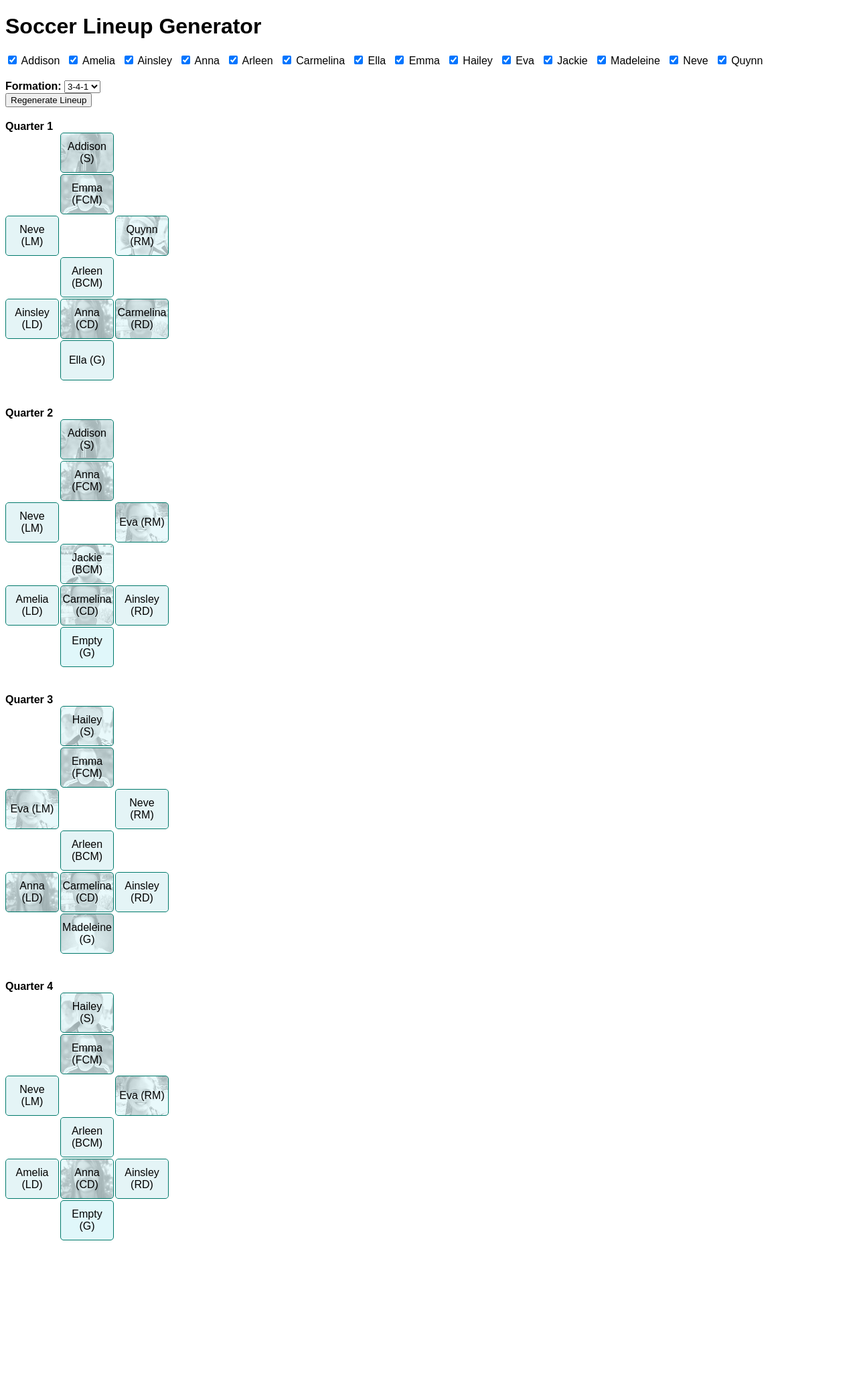
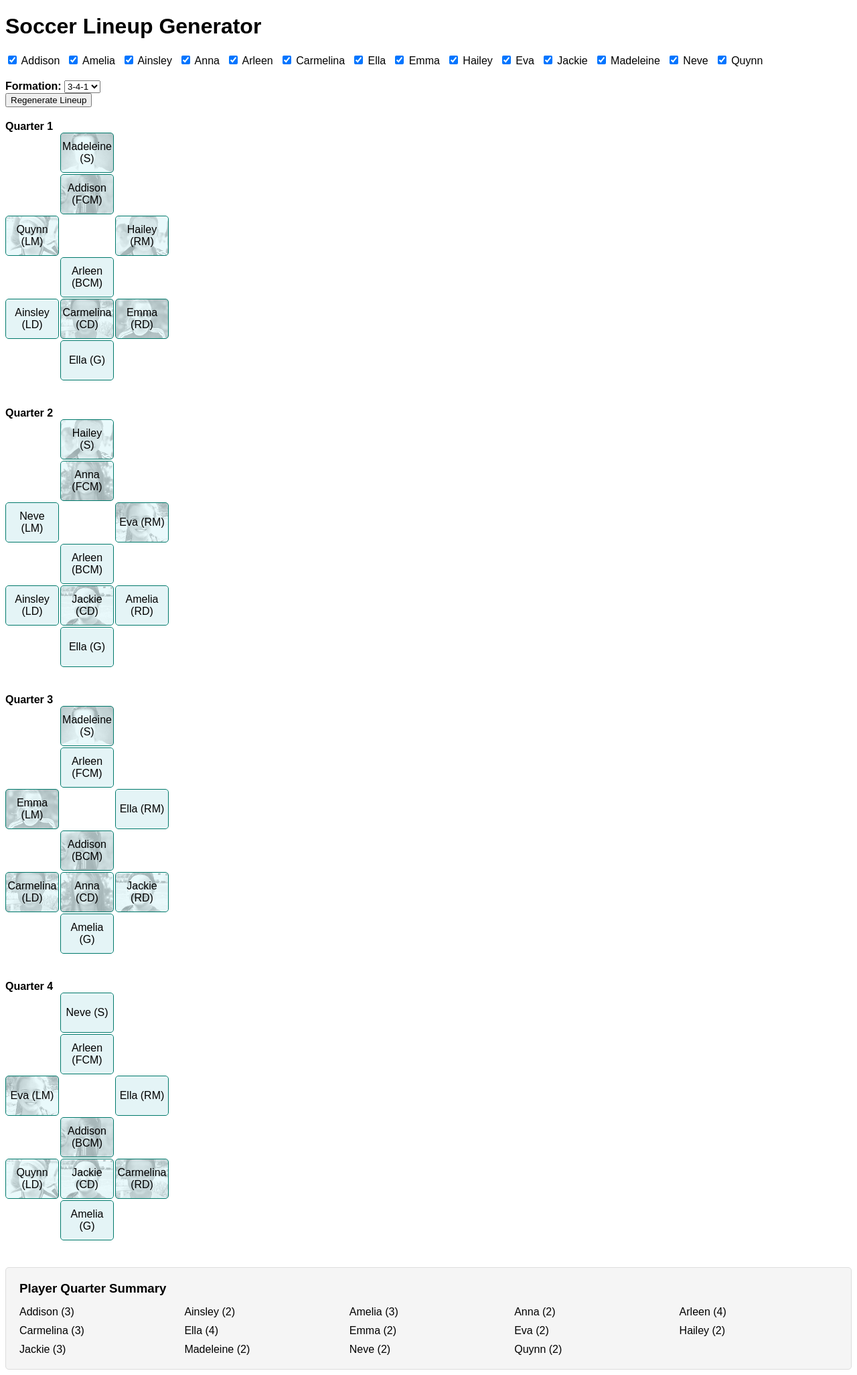
Before and after one commit to jasonlanderson/jasonlanderson.github.io, a Jekyll site: the page wildcats.html, which Jekyll copies as it is, in a window 1280 px wide. Shown: the whole page at 67% size. Built offline with Jekyll 4.4.1, drawn with Linux system fonts in a browser that asks for light colours; before the commit the page ends 1892 px from its top, so only the background shows below that; part of the change alters nothing that is shown; grey boxes are pictures that could not be loaded.

```diff
--- a/wildcats.html
+++ b/wildcats.html
@@ -74,6 +74,25 @@
             margin-right: 10px;
             /* display: block; */
         }
+
+        .player-summary {
+            margin-top: 30px;
+            padding: 20px;
+            background-color: #f5f5f5;
+            border: 1px solid #ddd;
+            border-radius: 5px;
+        }
+
+        .player-summary h3 {
+            margin-top: 0;
+            margin-bottom: 15px;
+        }
+
+        .player-list {
+            display: grid;
+            grid-template-columns: repeat(auto-fit, minmax(200px, 1fr));
+            gap: 10px;
+        }
     </style>
 </head>
 
@@ -88,6 +107,7 @@
         <button id="regenerate-btn" type="button">Regenerate Lineup</button>
     </div>
     <div id="lineups"></div>
+    <div id="player-summary"></div>
 
 
     <script>
@@ -211,37 +231,74 @@
             return top[Math.floor(Math.random() * top.length)];
         }
 
+        function getWeightedRandomPlayer(candidates, positionCategory) {
+            if (candidates.length === 0) return null;
+
+            // Calculate total weight based on position preference values
+            const totalWeight = candidates.reduce((sum, player) =>
+                sum + player.preferences[positionCategory], 0);
+
+            if (totalWeight === 0) return candidates[Math.floor(Math.random() * candidates.length)];
+
+            // Generate random number between 0 and totalWeight
+            let random = Math.random() * totalWeight;
+
+            // Find the player based on weighted selection
+            for (const player of candidates) {
+                random -= player.preferences[positionCategory];
+                if (random <= 0) {
+                    return player;
+                }
+            }
+
+            // Fallback (shouldn't happen)
+            return candidates[candidates.length - 1];
+        }
+
         function generateLineups(players, formationName, formations) {
             const formation = formations[formationName];
             const playerStats = players.map(p => ({ ...p, quartersPlayed: 0 }));
             const lineups = [];
 
+            // Select goalies for each half using weighted random selection
+            const goalieOptions = players.filter(p => p.preferences.pc_goalie > 0);
+            const firstHalfGoalie = getWeightedRandomPlayer(goalieOptions, 'pc_goalie') || players[0];
+
+            // For second half, exclude the first half goalie if possible
+            const secondHalfOptions = goalieOptions.filter(p => p.name !== firstHalfGoalie.name);
+            const secondHalfGoalie = getWeightedRandomPlayer(secondHalfOptions, 'pc_goalie') ||
+                                   getWeightedRandomPlayer(goalieOptions, 'pc_goalie') ||
+                                   players[1] || firstHalfGoalie;
+
             for (let q = 0; q < MAX_QUARTERS; q++) {
-                const isNewHalf = q % 2 === 0;
-                let goalie;
+                const goalie = q < 2 ? firstHalfGoalie : secondHalfGoalie;
+                const assigned = new Set([goalie.name]);
 
-                if (isNewHalf) {
-                    const goalieOptions = playerStats.filter(p => p.preferences.pc_goalie > 0 && p.quartersPlayed < 4)
-                        .sort((a, b) => b.preferences.pc_goalie - a.preferences.pc_goalie);
-                    goalie = getRandomFromTop(goalieOptions);
-                }
-
-                const assigned = new Set([goalie?.name]);
-                if (goalie) goalie.quartersPlayed++;
+                // Track goalie's quarters
+                const goalieStats = playerStats.find(p => p.name === goalie.name);
+                if (goalieStats) goalieStats.quartersPlayed++;
 
                 const lineup = formation.map(pos => {
                     if (pos.category === "pc_goalie") {
                         return { ...pos, player: goalie };
                     }
 
-                    const candidates = playerStats.filter(p => !assigned.has(p.name) && p.preferences[pos.category] > 0 && p.quartersPlayed < 4)
-                        .sort((a, b) => b.preferences[pos.category] - a.preferences[pos.category]);
+                    // Get candidates who haven't reached 4 quarters and have preference > 0 for this position
+                    let candidates = playerStats.filter(p =>
+                        !assigned.has(p.name) &&
+                        p.quartersPlayed < 4 &&
+                        p.preferences[pos.category] > 0
+                    );
 
-                    let best = getRandomFromTop(candidates);
+                    let best = getWeightedRandomPlayer(candidates, pos.category);
 
+                    // If no suitable candidate, try anyone who hasn't reached 4 quarters
                     if (!best) {
-                        const fallback = playerStats.filter(p => !assigned.has(p.name) && p.quartersPlayed < 4);
-                        best = fallback.length > 0 ? getRandomFromTop(fallback) : null;
+                        candidates = playerStats.filter(p =>
+                            !assigned.has(p.name) &&
+                            p.quartersPlayed < 4
+                        );
+                        best = getRandomFromTop(candidates);
                     }
 
                     if (best) {
@@ -255,7 +312,42 @@
                 lineups.push(lineup);
             }
 
-            return lineups;
+            // Ensure each player plays at least 2 quarters
+            const playersUnder2Quarters = playerStats.filter(p => p.quartersPlayed < 2);
+
+            for (const player of playersUnder2Quarters) {
+                const quartersNeeded = 2 - player.quartersPlayed;
+
+                for (let needQ = 0; needQ < quartersNeeded; needQ++) {
+                    // Find a quarter where this player can be substituted in
+                    for (let q = 0; q < MAX_QUARTERS; q++) {
+                        const lineup = lineups[q];
+
+                        // Try to replace a non-goalie player who has played more quarters
+                        for (let posIdx = 0; posIdx < lineup.length; posIdx++) {
+                            const pos = lineup[posIdx];
+                            if (pos.category !== "pc_goalie" && pos.player && pos.player.name !== "N/A") {
+                                const currentPlayerStats = playerStats.find(p => p.name === pos.player.name);
+
+                                // Replace if current player has played more than 2 quarters and target player has preference > 0
+                                if (currentPlayerStats && currentPlayerStats.quartersPlayed > 2 &&
+                                    player.preferences[pos.category] > 0) {
+
+                                    // Make the swap
+                                    currentPlayerStats.quartersPlayed--;
+                                    player.quartersPlayed++;
+                                    lineup[posIdx].player = player;
+                                    break;
+                                }
+                            }
+                        }
+                        if (player.quartersPlayed >= 2) break;
+                    }
+                    if (player.quartersPlayed >= 2) break;
+                }
+            }
+
+            return { lineups, playerStats };
         }
 
         function renderLineups(lineups, containerId) {
@@ -303,6 +395,32 @@
             });
         }
 
+        function renderPlayerSummary(playerStats, containerId) {
+            const container = document.getElementById(containerId);
+            container.innerHTML = "";
+
+            const summaryDiv = document.createElement('div');
+            summaryDiv.className = 'player-summary';
+
+            const title = document.createElement('h3');
+            title.textContent = 'Player Quarter Summary';
+            summaryDiv.appendChild(title);
+
+            const playerList = document.createElement('div');
+            playerList.className = 'player-list';
+
+            playerStats
+                .sort((a, b) => a.name.localeCompare(b.name))
+                .forEach(player => {
+                    const playerDiv = document.createElement('div');
+                    playerDiv.textContent = `${player.name} (${player.quartersPlayed})`;
+                    playerList.appendChild(playerDiv);
+                });
+
+            summaryDiv.appendChild(playerList);
+            container.appendChild(summaryDiv);
+        }
+
         function renderPlayerSelection() {
             const container = document.getElementById('player-selection');
             container.innerHTML = '';
@@ -324,8 +442,9 @@
             const selectedPlayers = players.filter(p => Array.from(checkboxes).find(cb => cb.value === p.name && cb.checked));
             const select = document.getElementById('formation-select');
             const selectedFormation = select.value;
-            const lineups = generateLineups(selectedPlayers, selectedFormation, formations);
-            renderLineups(lineups, "lineups");
+            const result = generateLineups(selectedPlayers, selectedFormation, formations);
+            renderLineups(result.lineups, "lineups");
+            renderPlayerSummary(result.playerStats, "player-summary");
         }
 
         function renderFormationDropdown() {
```
